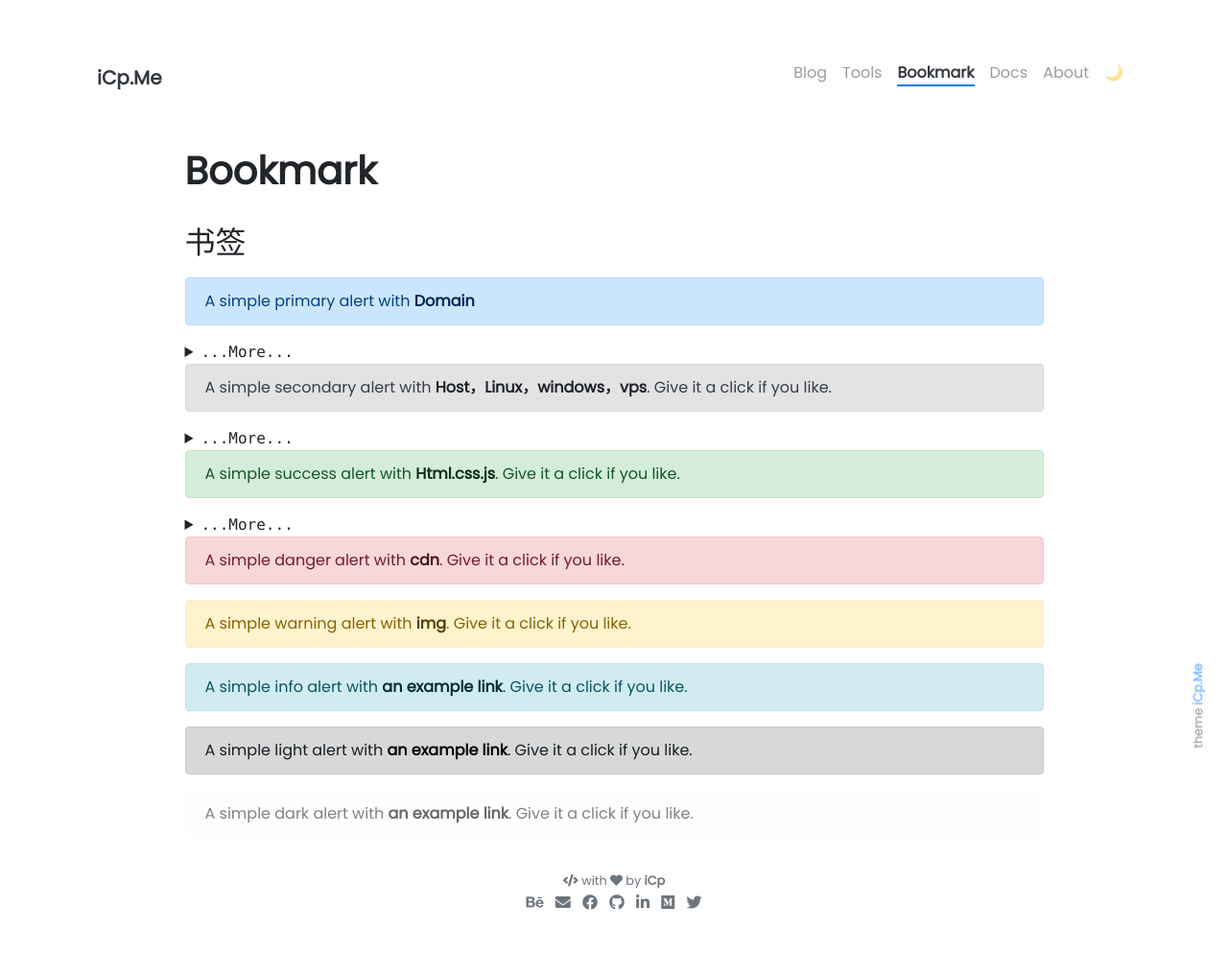
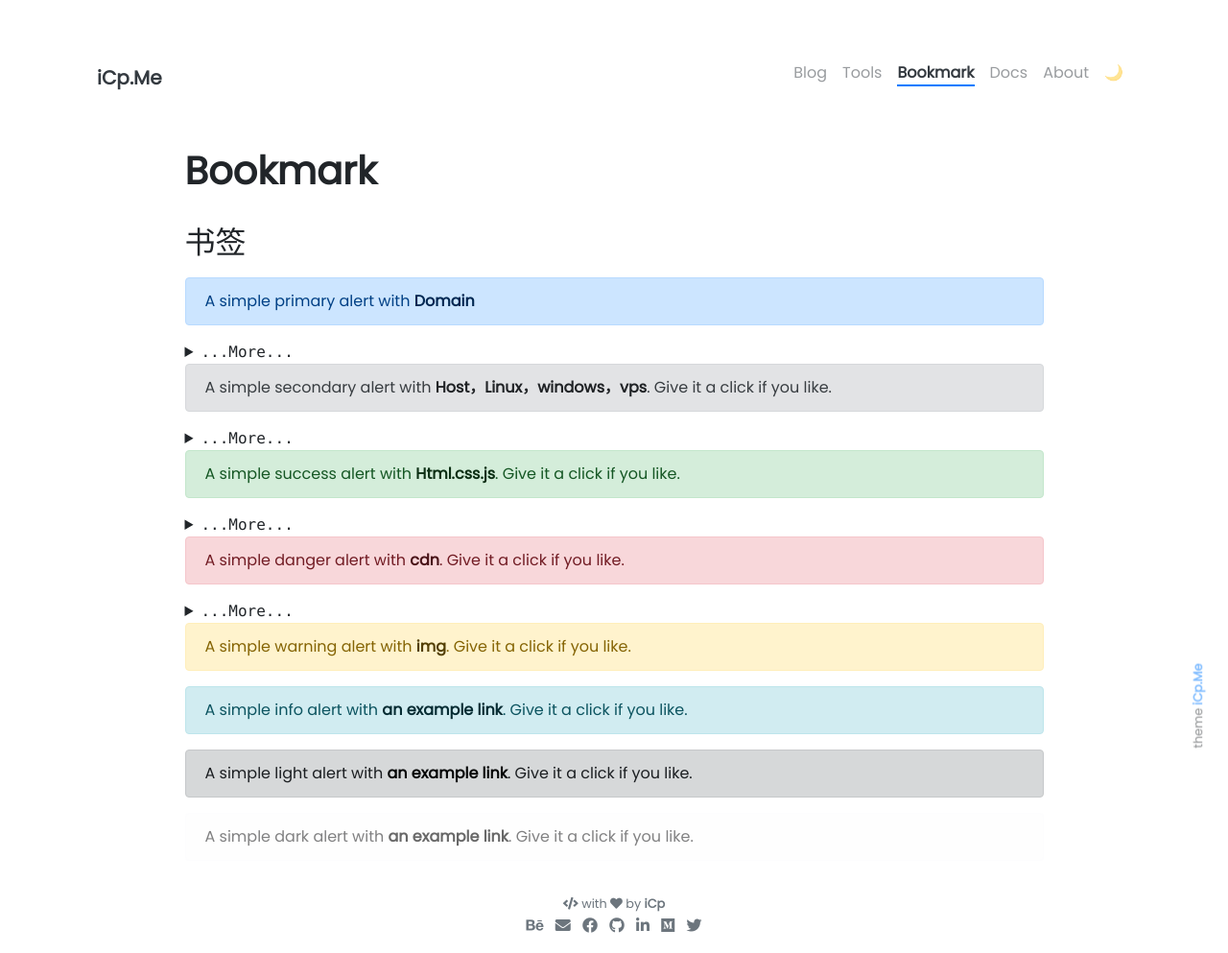
Before and after one commit to WorkSpacesPro/icp, a Jekyll site: the page built from pages/bookmark.md, in a window 1280 px wide. Shown: the whole page at 96% size. Built offline with Jekyll 4.4.1, drawn with Linux system fonts in a browser that asks for light colours; before the commit the page ends 969 px from its top, so only the background shows below that.

Commit message:
Update bookmark.md

```diff
--- a/pages/bookmark.md
+++ b/pages/bookmark.md
@@ -56,10 +56,21 @@
   </figure>
 </details>
 
-<!-- Html.css.js -->
+<!-- cdn -->
 <div class="alert alert-danger" role="alert">
   A simple danger alert with <a href="#" class="alert-link">cdn</a>. Give it a click if you like.
 </div>
+<details>
+    <summary class="text-monospace">...More...</summary>
+  <figure class="highlight">
+<select class="form-select" aria-label="Default select example">
+  <option selected>cdn links</option>
+  <option value="1"><a href="https://www.google.com">I’m a link</a></option>
+  <option value="2"><a href="https://www.google.com">I’m a link</a></option>
+  <option value="3"><a href="https://www.google.com">I’m a link</a></option>
+</select>
+  </figure>
+</details>
 
 <!-- Html.css.js -->
 <div class="alert alert-warning" role="alert">
```
